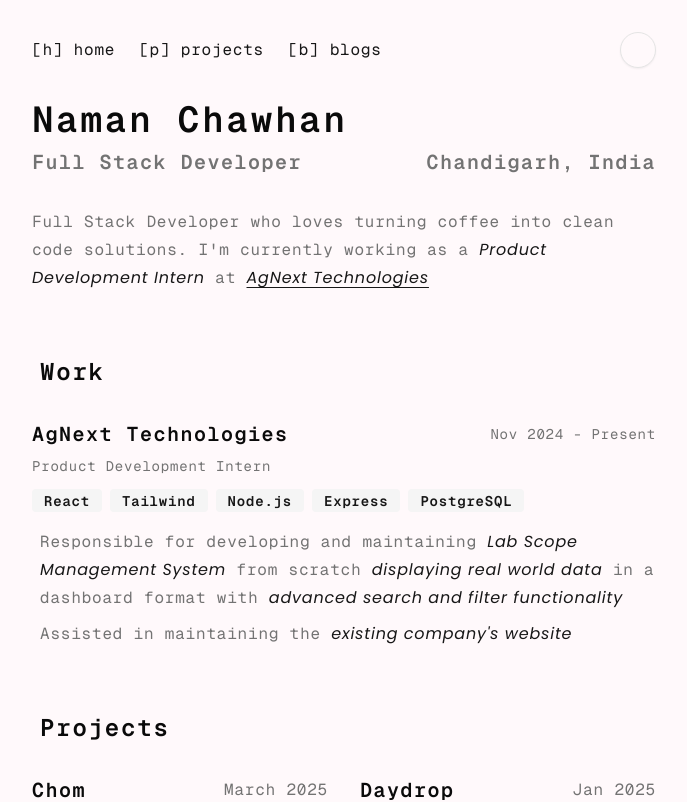
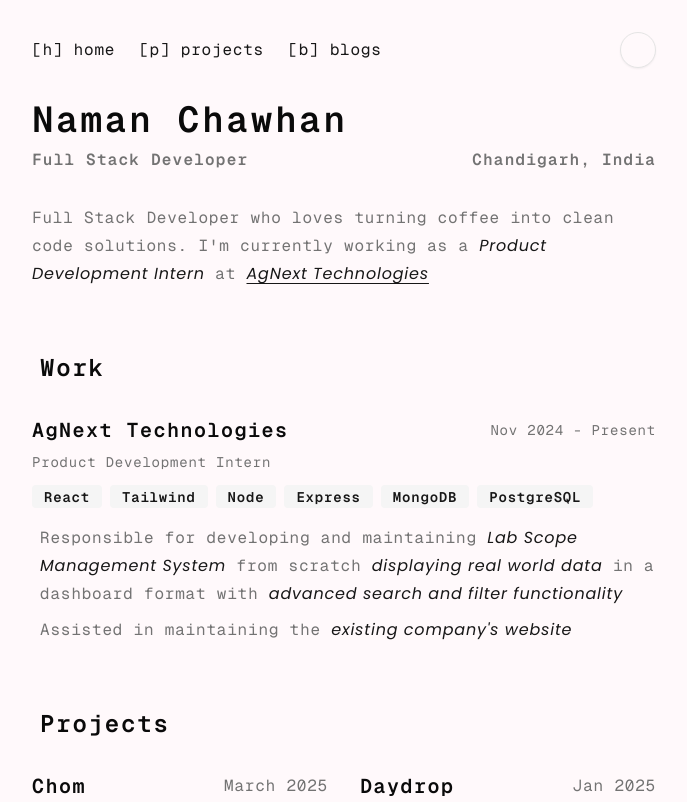
Before and after one commit to namannc13/chom, a React (Vite) app: page / in a window 1280 px wide. Shown: the top 802 px of the page, without its empty margins (296-983 px from the left). Built offline with nearby package versions, Linux system fonts and the light colour scheme; a web font is replaced by a local one.

Commit message:
Modified font size and added a new variant of faded to Heading tag

```diff
--- a/src/components/heading.tsx
+++ b/src/components/heading.tsx
@@ -3,14 +3,17 @@ import { cn } from "@/lib/utils";
 function Heading({
   children,
   className,
+  variant = "default",
 }: {
   children: React.ReactNode;
   className?: string;
+  variant?: "default" | "faded";
 }) {
   return (
     <h4
       className={cn(
-        "text-xl font-montserrat tracking-[0.075em] flex items-center gap-2 font-semibold",
+        "font-montserrat tracking-[0.075em] flex items-center gap-2 font-semibold",
+        variant === "faded" ? "text-16" : "text-xl",
         className
       )}
     >
--- a/src/components/project.tsx
+++ b/src/components/project.tsx
@@ -51,9 +51,10 @@ function Project({
           </Badge>
         ))}
       </div>
-      <Para className="flex gap-2">
-        {description.map((item, index) => (
-          <div key={index}>
+      {description.map((item, index) => (
+        <Para className=" flex gap-2" key={index}>
+          <i className="hgi hgi-stroke hgi-arrow-right-01 "></i>
+          <div>
             {item.map((segment, i) =>
               segment.highlight ? (
                 <Highlight key={i}>{segment.text}</Highlight>
@@ -62,8 +63,8 @@ function Project({
               )
             )}
           </div>
-        ))}
-      </Para>
+        </Para>
+      ))}
     </div>
   );
 }
--- a/src/data/projects.ts
+++ b/src/data/projects.ts
@@ -30,11 +30,13 @@ export const projects = [
     githubLink: "https://github.com/namannc13/daydrop",
     deployment: "daydrop.vercel.app",
     deployedLink: "https://daydrop.vercel.app/",
-    description: [[{ text: "A Journaling App which I use daily to track my day" }]],
+    description: [
+      [{ text: "A Journaling App which I use daily to track my day" }],
+    ],
     technologies: [
       {
         id: 1,
-        name: "Next.js",
+        name: "Next",
       },
       {
         id: 2,
@@ -45,11 +47,11 @@ export const projects = [
         name: "Tailwind",
       },
       {
-        id: 5,
+        id: 4,
         name: "PostgreSQL",
       },
       {
-        id: 6,
+        id: 5,
         name: "Drizzle",
       },
     ],
--- a/src/data/work.ts
+++ b/src/data/work.ts
@@ -23,9 +23,10 @@ export const work = [
     technologies: [
       { id: 1, name: "React" },
       { id: 3, name: "Tailwind" },
-      { id: 2, name: "Node.js" },
+      { id: 2, name: "Node" },
       { id: 4, name: "Express" },
-      { id: 5, name: "PostgreSQL" },
+      { id: 5, name: "MongoDB" },
+      { id: 6, name: "PostgreSQL" },
     ],
   },
 ];
--- a/src/pages/home.tsx
+++ b/src/pages/home.tsx
@@ -27,12 +27,15 @@ function TopSection() {
           </TextScramble>
         </Heading>
         <div className="flex flex-col md:flex-row justify-between gap-2">
-          <Heading className="text-16 text-muted-foreground ">
+          <Heading className="text-muted-foreground" variant="faded">
             <TextEffect per="char" preset="fade">
               Full Stack Developer
             </TextEffect>
           </Heading>
-          <Heading className="text-16 text-muted-foreground flex items-center gap-2">
+          <Heading
+            className="text-muted-foreground flex items-center gap-2"
+            variant="faded"
+          >
             <i className="hgi hgi-stroke hgi-location-01"></i>
             <TextEffect per="char" preset="fade">
               Chandigarh, India
```
